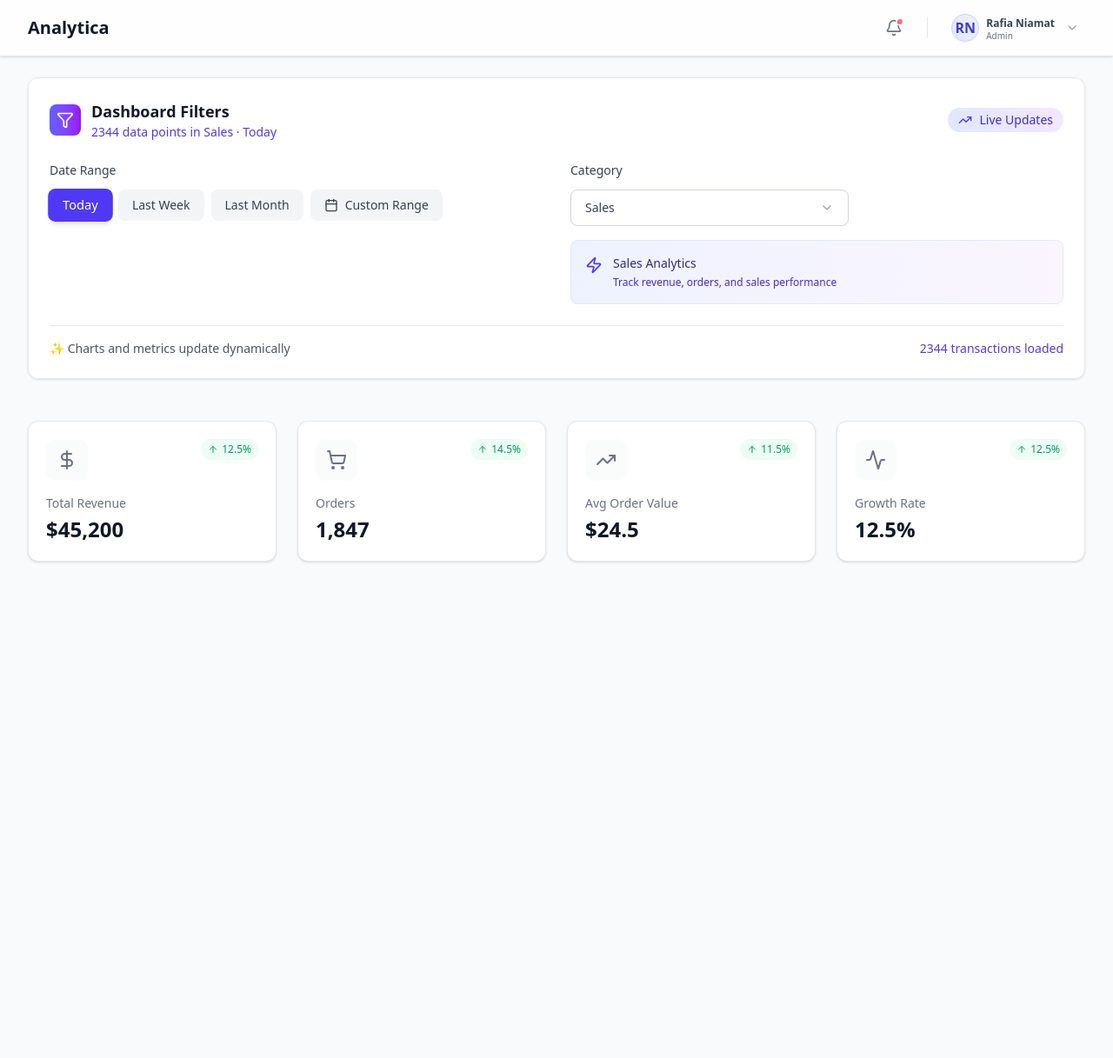
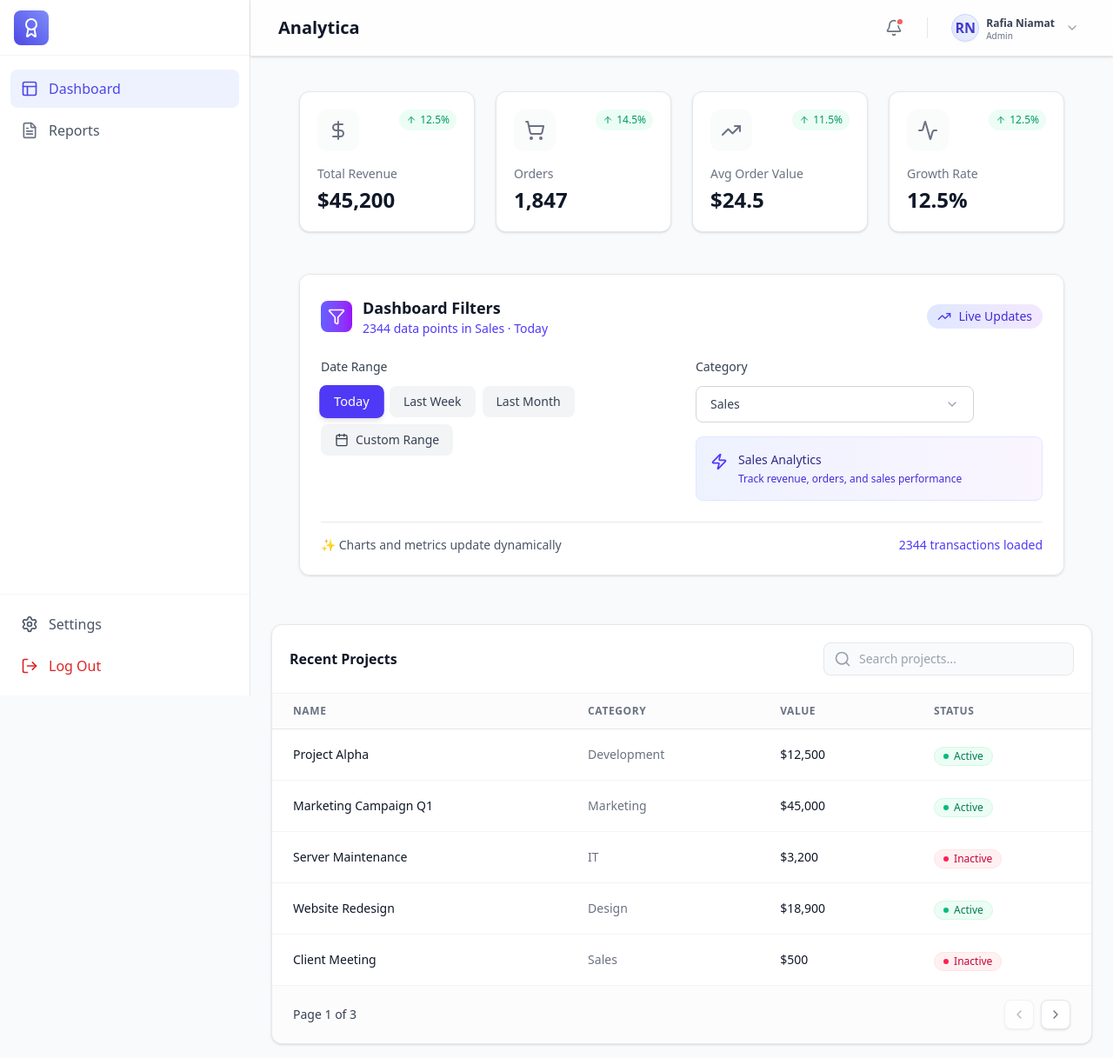
Before and after one commit to RNiamat/Analytics-Dashboard, a React (Vite) app in the folder my-frontend/: page / in a window 1280 px wide. Shown: the whole page at 87% size. Before the commit the page ends 865 px from the top, so only its background shows below. Built offline with nearby package versions, Linux system fonts and the light colour scheme.

Commit message:
updated App.jsx

```diff
--- a/my-frontend/src/App.jsx
+++ b/my-frontend/src/App.jsx
@@ -1,26 +1,28 @@
 import React from "react";
 import { BrowserRouter as Router } from "react-router-dom";
 
-import Navbar from "./Components/Navbar";
-import KeyMetricsCards from "./Components/KeyMetricsCards";
-import RefinedFilters from "./Components/RefinedFilters";
+import Layout from "./components/Layout";
+import KeyMetricsCards from "./components/KeyMetricsCards";
+import RefinedFilters from "./components/RefinedFilters";
+import DataTable from "./components/DataTable";
 import { FilterProvider } from "./contexts/FilterContext";
 
 const App = () => {
   return (
     <Router>
       <FilterProvider>
-        {/* Navbar stays at the top on all pages */}
-        <Navbar />
+        <Layout>
+          {/* Key Metrics Cards */}
+          <KeyMetricsCards />
 
-        {/* Main Dashboard Content */}
-        <main className="min-h-screen bg-gray-50 font-sans">
           {/* Filters positioned above dashboard content */}
           <RefinedFilters />
 
-          {/* Key Metrics Cards */}
-          <KeyMetricsCards />
-        </main>
+          {/* Data Table */}
+          <div className="mt-8">
+            <DataTable />
+          </div>
+        </Layout>
       </FilterProvider>
     </Router>
   );
```
